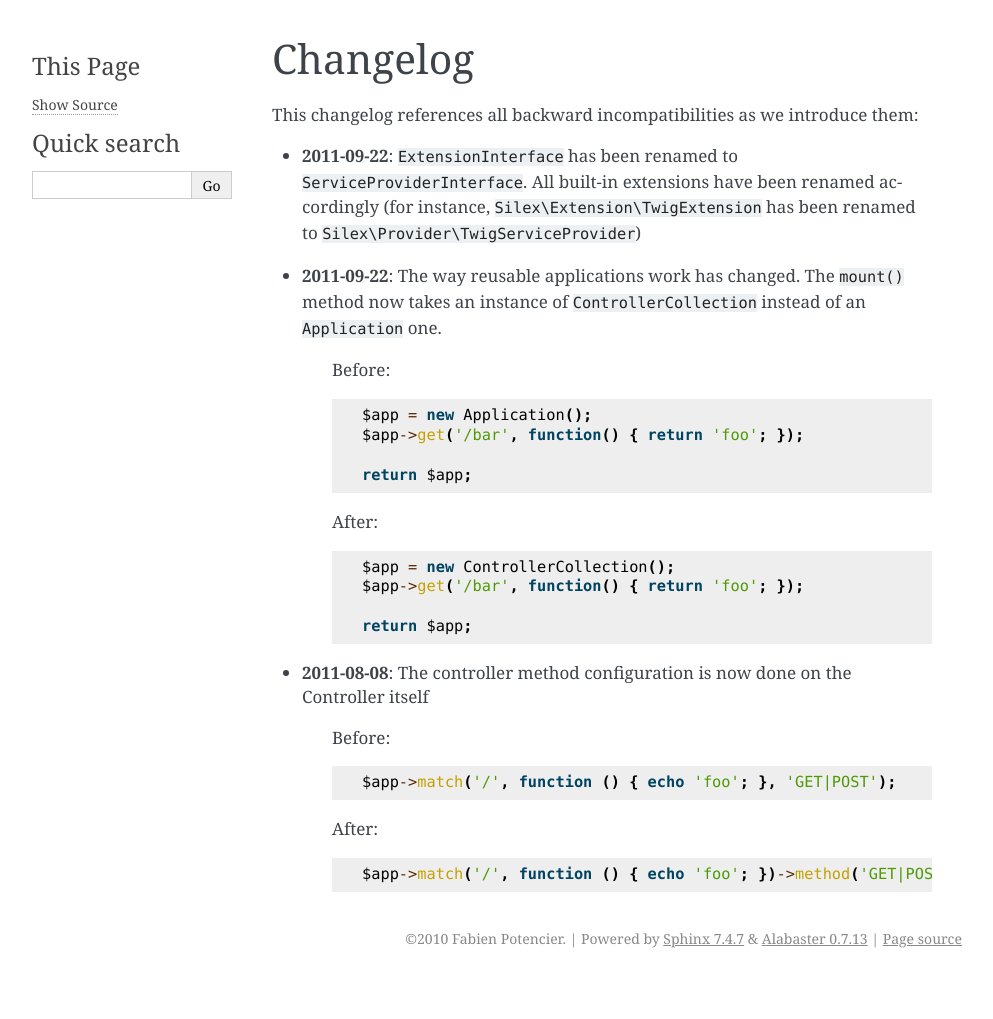
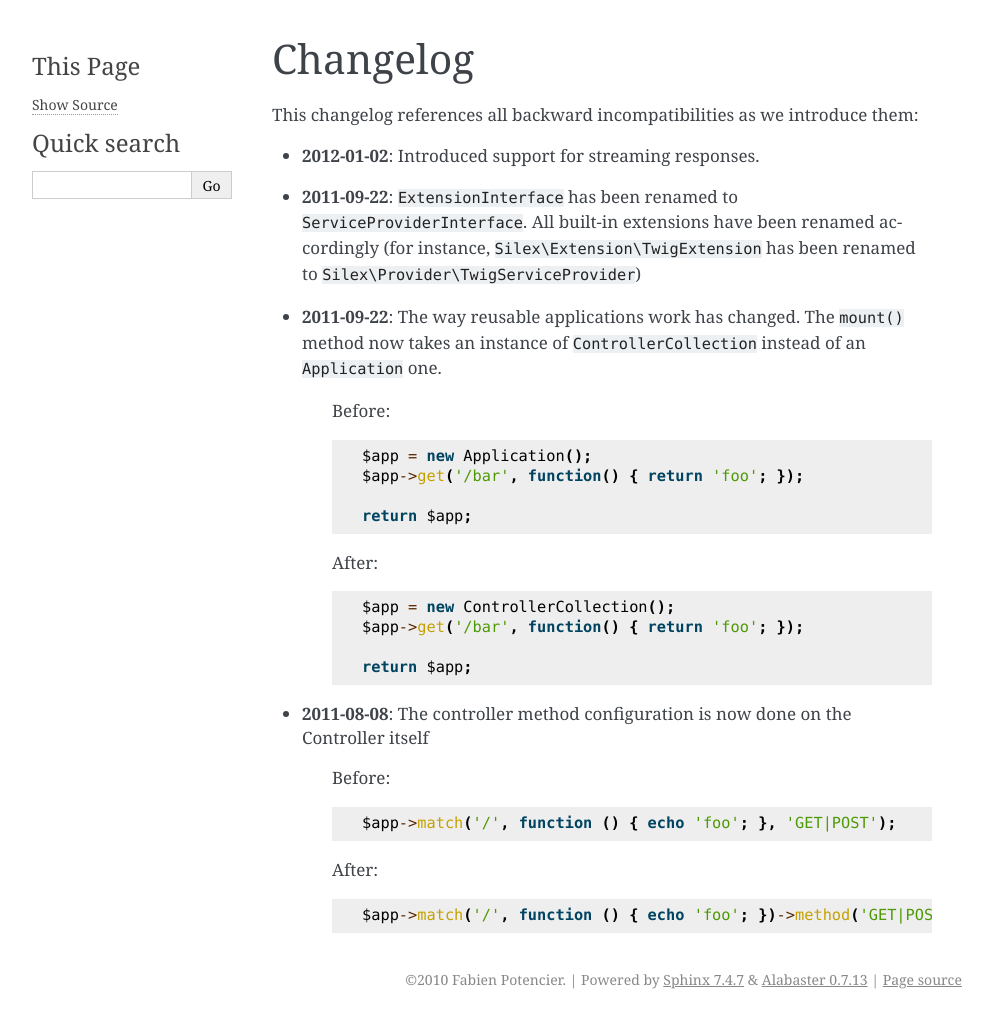
Before and after one commit to silexphp/Silex, a Sphinx documentation site: the page built from doc/changelog.rst, in a window 1280 px wide. Shown: the whole page, without its empty margins (148-1141 px from the left). Built offline with Sphinx 7.4.7, drawn with Linux system fonts in a browser that asks for light colours; before the commit the page ends 978 px from its top, so only the background shows below that.

Commit message:
add streaming to the changelog

```diff
--- a/doc/changelog.rst
+++ b/doc/changelog.rst
@@ -2,6 +2,8 @@ Changelog
 =========
 
 This changelog references all backward incompatibilities as we introduce them:
+
+* **2012-01-02**: Introduced support for streaming responses.
 
 * **2011-09-22**: ``ExtensionInterface`` has been renamed to
   ``ServiceProviderInterface``. All built-in extensions have been renamed
```
